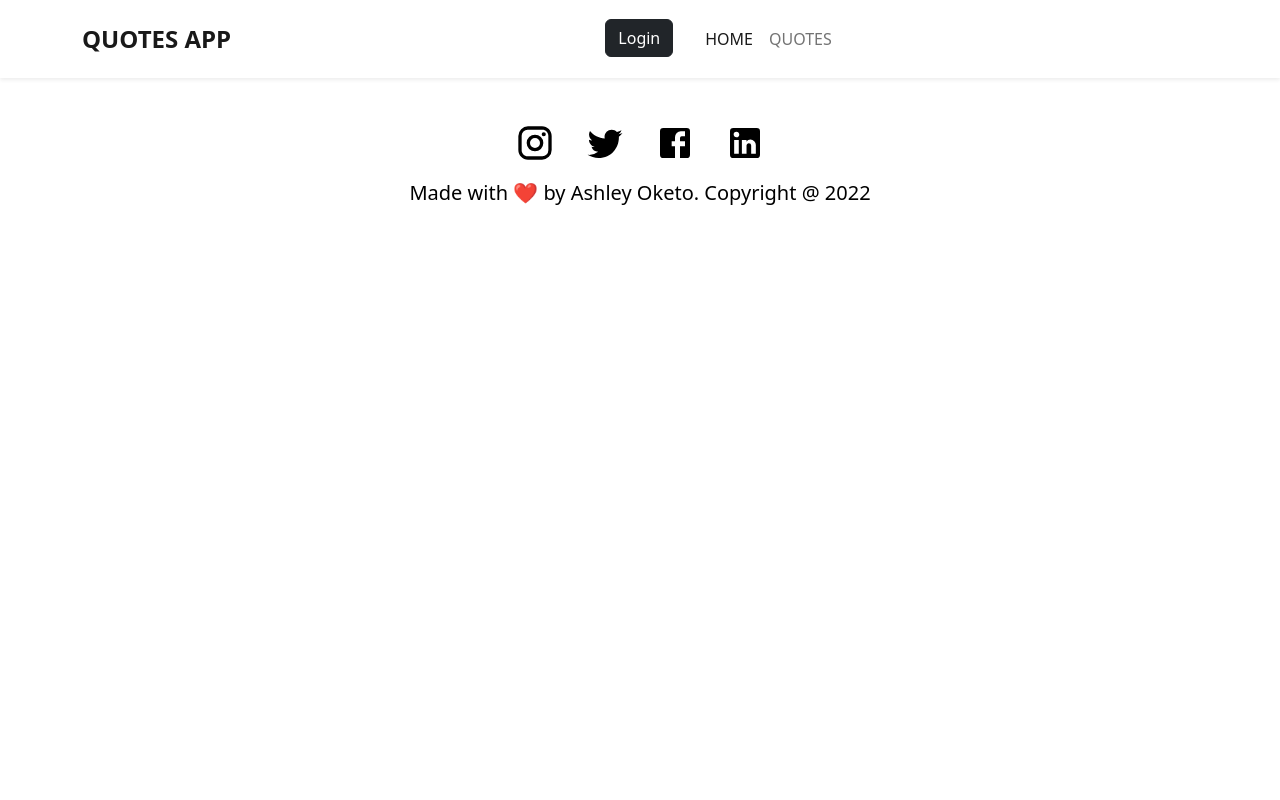
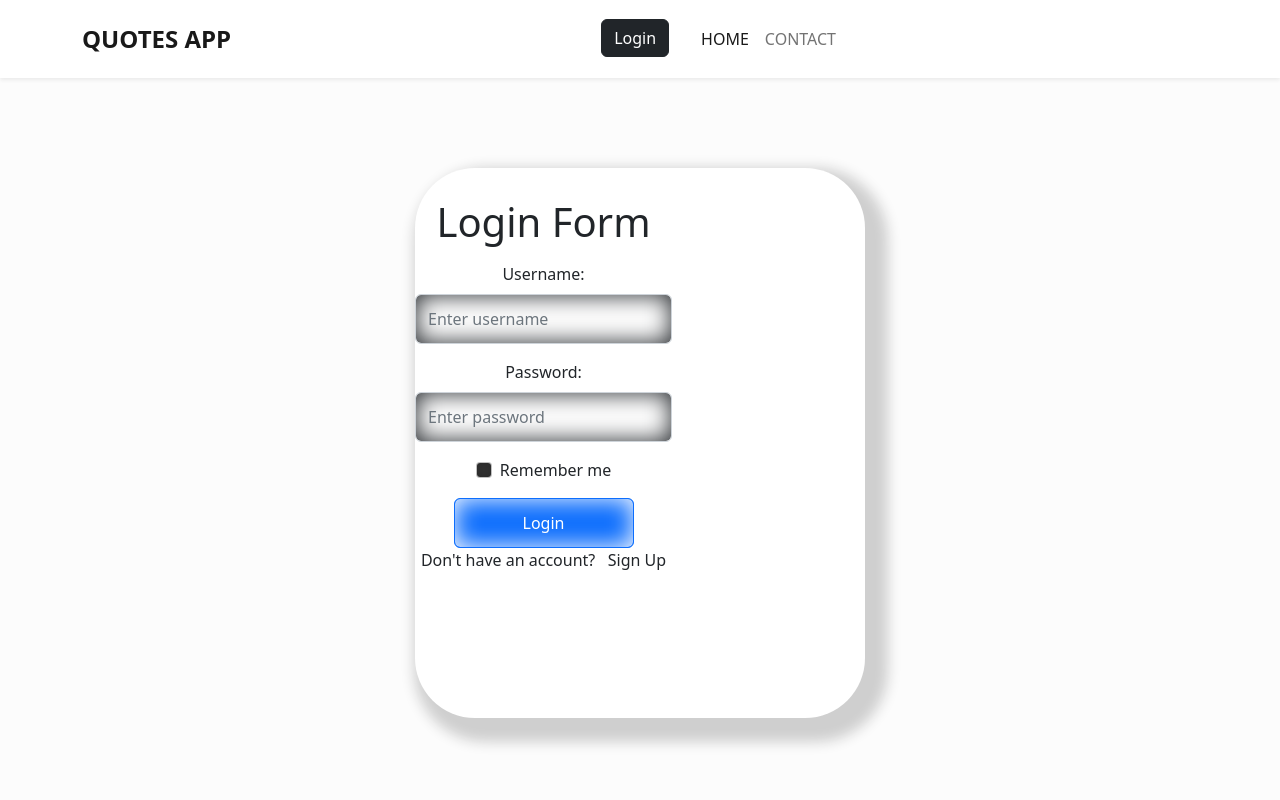
Before and after one commit to ashleytraining1/Quote-frontend, a React (Create React App) app: page /login in a window 1280 px wide. Shown: the top 800 px of the page. Built offline with nearby package versions, Linux system fonts and the light colour scheme.

Commit message:
created he contact us component

```diff
--- a/src/components/Login.js
+++ b/src/components/Login.js
@@ -1,14 +1,14 @@
-import React, {useState} from "react";
-import {  useNavigate } from "react-router-dom";
+import React, { useState } from "react";
+import { useNavigate } from "react-router-dom";
 import "../styles/Login.css";
 
-function Login(){
-  const navigate = useNavigate()
+function Login() {
+  const navigate = useNavigate();
   const [details, setDetails] = useState({ username: "", password: "" });
 
   function handleSubmit(e) {
     e.preventDefault();
-    fetch("/login", {
+    fetch("http://127.0.0.1:3000/login", {
       method: "POST",
       headers: {
         "Content-Type": "application/json",
@@ -17,13 +17,18 @@ function Login(){
       body: JSON.stringify(details),
     }).then((result) => {
       if (result.status === 200) {
-        navigate("/home");
+        setDetails({ username: "", password: "" });
+        navigate("/quotes");
+      } else {
+        alert("You need to have an account.");
       }
     });
+  }
   function handleChange(e) {
+    console.log(details);
     setDetails((details) => ({
       ...details,
-        [e.target.value]: e.target.value,
+      [e.target.name]: e.target.value,
     }));
   }
 
@@ -36,14 +41,14 @@ function Login(){
               <h1>Login Form</h1>
             </div>
             <div className="mb-3 mt-3">
-                <label htmlFor="username" className="form-label">
+              <label htmlFor="name" className="form-label">
                 Username:
               </label>
               <input
-                  type="username"
+                type="text"
                 placeholder="Enter username"
-                  name="username"
-                  value={details.username}
+                name="name"
+                value={details.name}
                 onChange={handleChange}
                 className="form-control"
                 id="username"
@@ -56,8 +61,8 @@ function Login(){
               <input
                 type="password"
                 placeholder="Enter password"
-                  name="pswd"
-                  value={details.username}
+                name="password"
+                value={details.password}
                 onChange={handleChange}
                 className="form-control"
                 id="pwd"
@@ -76,12 +81,12 @@ function Login(){
             <button type="login" className="btn btn-primary">
               Login
             </button>
+            <p>Don't have an account? &nbsp; Sign Up</p>
           </form>
         </div>
       </div>
     </div>
   );
 }
-};
 
 export default Login;
--- a/src/components/Navbar.js
+++ b/src/components/Navbar.js
@@ -1,7 +1,6 @@
 import React from "react";
 import { NavLink } from "react-router-dom";
 import "../styles/Navbar.css";
-
 
 const Navbar = () => {
   return (
@@ -37,12 +36,16 @@ const Navbar = () => {
                   Home
                 </NavLink>
               </li>
-              <li className="nav-item">
+              {/* <li className="nav-item">
                 <NavLink className="nav-link" to="/quotes">
                   Quotes
                 </NavLink>
+              </li> */}
+              <li className="nav-item">
+                <NavLink className="nav-link" to="/contact">
+                  Contact
+                </NavLink>
               </li>
-
             </ul>
           </div>
         </div>
--- a/src/components/Quote.js
+++ b/src/components/Quote.js
@@ -19,6 +19,7 @@ const Quotes = () => {
 				setLoading(false);
 			});
 	}, []);
+
 
 	const Loading = () => {
 		return <>Loading....</>;
@@ -83,7 +84,7 @@ const Quotes = () => {
 											{/* {quote.category.substring(0, 12)} */}
 										</h5>
 										<p className="card-text lead fw-bold">{quote.description}</p>
-										<button >
+										<button type="Click">
 											View Quote
 										</button>
 									</div>
```
Also changed, not shown: src/components/Contact.js (added, +77 -0 lines), src/components/LoginForm.js (deleted, +0 -11 lines). Lines whose indentation alone changed are shown as unchanged.
